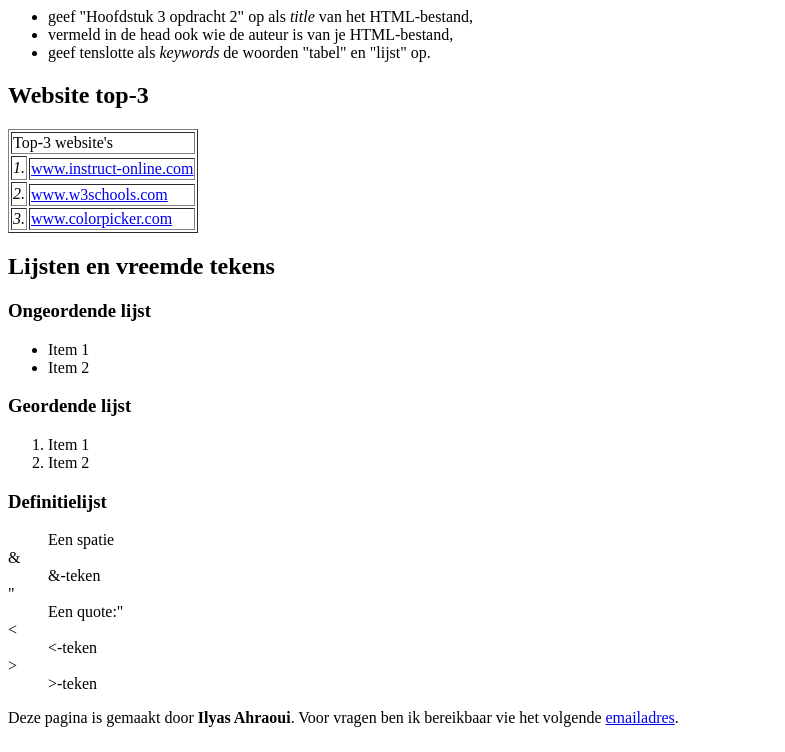
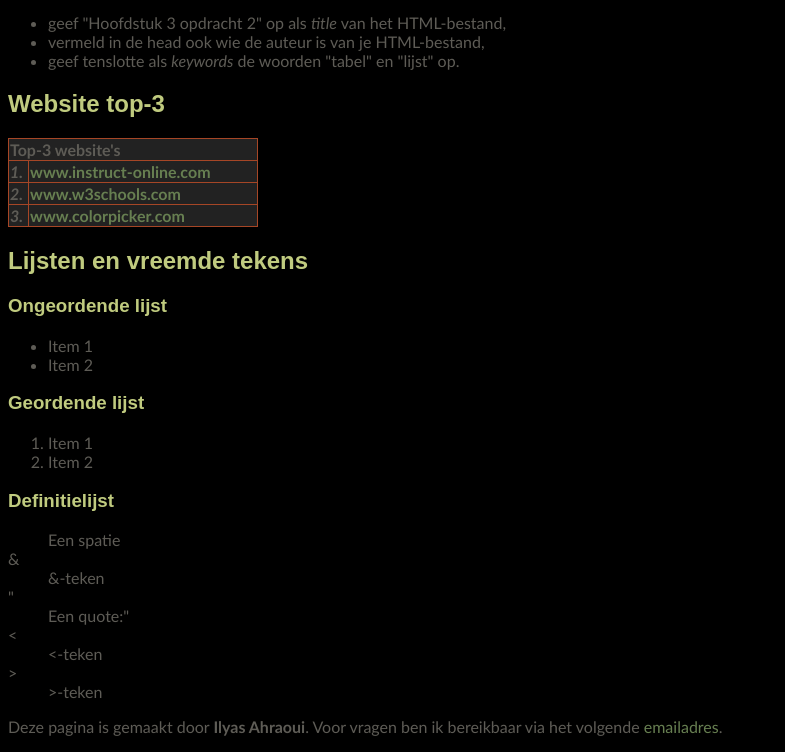
Before and after one commit to ilyassahr/Ilyas_Ahraoui-html5, a plain HTML site: page h3 Opdracht 2.html in a window 1280 px wide. Shown: the part 213-965 px from the top of the page, without its empty margins (0-785 px from the left). Drawn offline with Linux system fonts and the light colour scheme.

Commit message:
added hoofdstuk 3 opdrachten

```diff
--- a/h3 Opdracht 2.htm
+++ b/h3 Opdracht 2.html
@@ -6,6 +6,7 @@
 <meta charset="utf-8">
 <meta name="author" content="Ilyas Ahraoui">
 <meta name="keywords" content"tabel, lijst">
+<link rel="stylesheet" type="text/css" href="style.css"
 </head>
 <body>
 <h1>
@@ -96,7 +97,7 @@ Definitielijst
 	<dt>&gt;</dt>
 	<dd>>-teken</dd>
 </dl>
-Deze pagina is gemaakt door <b>Ilyas Ahraoui</b>. Voor vragen ben ik bereikbaar vie het volgende <a href="mailto:302202865@student.rocmondriaan.nl">emailadres</a>.
+Deze pagina is gemaakt door <b>Ilyas Ahraoui</b>. Voor vragen ben ik bereikbaar via het volgende <a href="mailto:302202865@student.rocmondriaan.nl">emailadres</a>.
 </p>
 </body>
 </html>
--- /dev/null
+++ b/style.css
@@ -0,0 +1,31 @@
+body{
+background-color: black;
+font-family: Calibri;
+color: #5e5c56;
+}
+h1{
+color: #c0cb7f;
+font-family: Arial;
+}
+h2{
+color: #c0cb7f;
+font-family: Arial;
+}
+h3{
+color: #c0cb7f;
+font-family: Arial;
+}
+a{
+color: #677f51;
+text-decoration: none;
+}
+a:hover{
+text-decoration: underline;
+}
+table{
+border-collapse: collapse;
+border: 1px solid #a64626;
+background-color: #222222;
+font-weight: bold;
+width: 250px;
+}
```
Also changed, not shown: h3 Opdracht 3.htm (+6 -1 lines).
